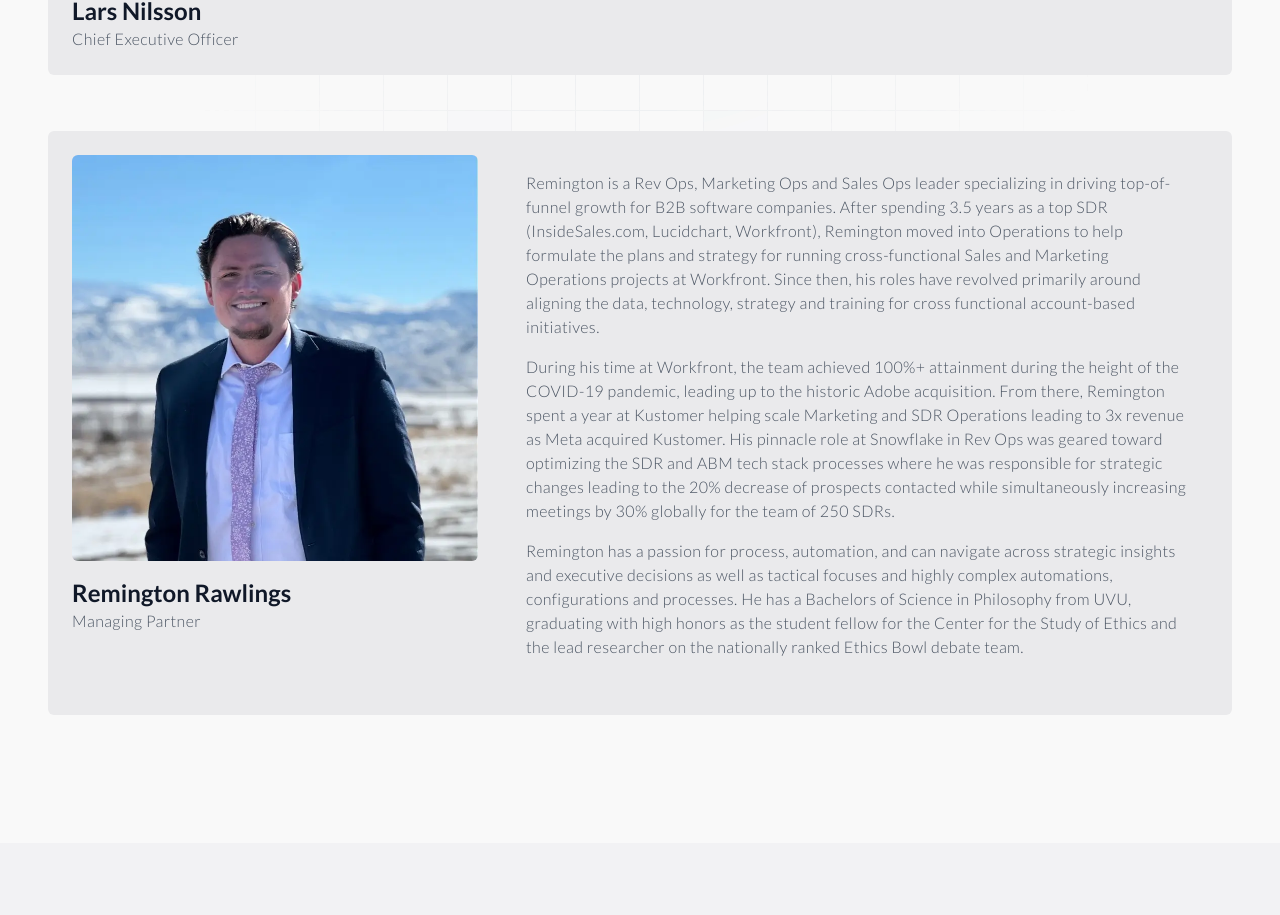
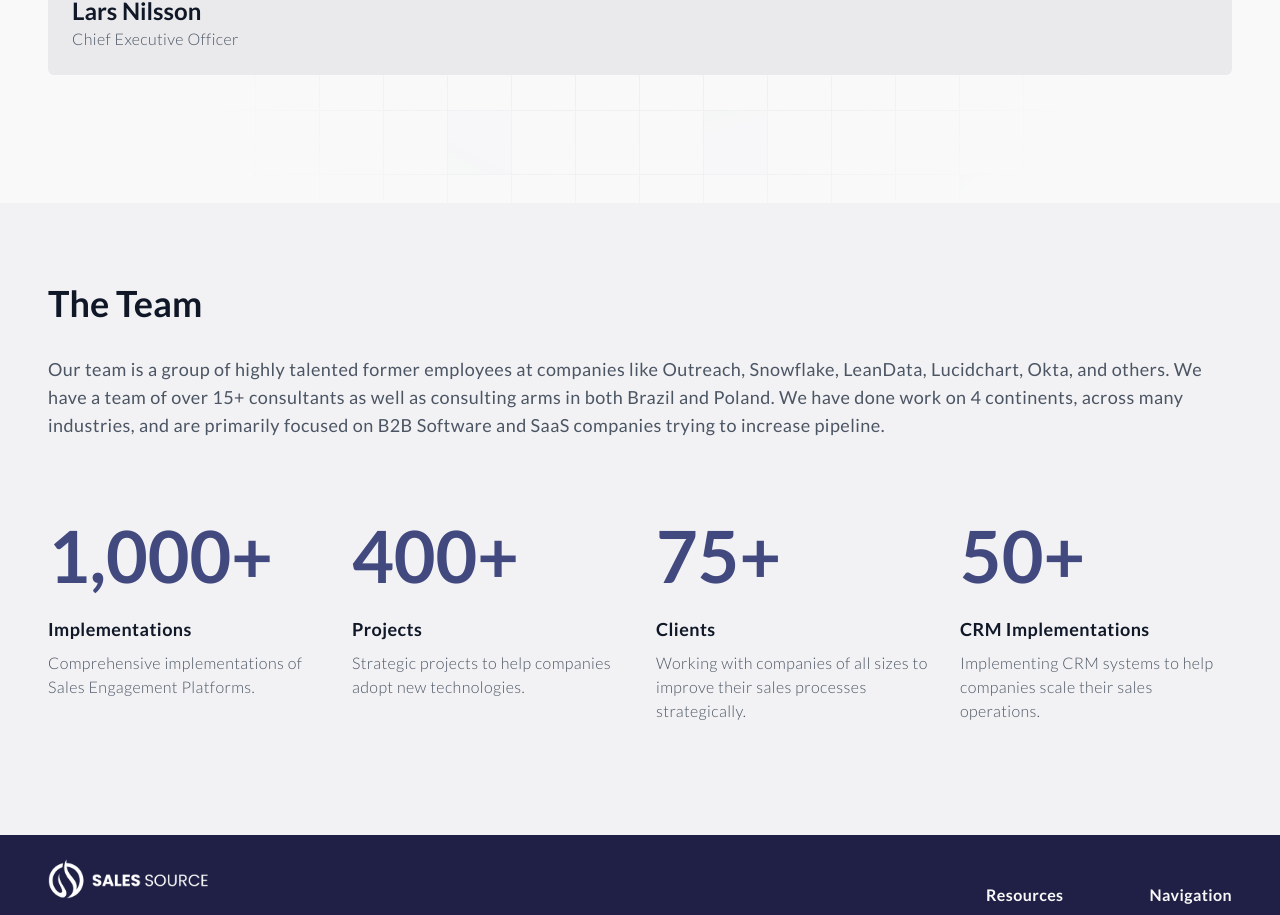
Before and after one commit to DonohooDev/sales-source, a SvelteKit app: page /about-us in a window 1280 px wide. Shown: the part 1059-1974 px from the top of the page. Built offline with nearby package versions, Linux system fonts and the light colour scheme.

Commit message:
Remove Remington from about us page

```diff
--- a/src/routes/about-us/+page.svelte
+++ b/src/routes/about-us/+page.svelte
@@ -145,7 +145,7 @@
                 </article>
             </li>
 
-            <li class="team-member">
+            <!-- <li class="team-member">
                 <article>
                     <div class="title">
                         <img
@@ -191,7 +191,7 @@
                         </p>
                     </div>
                 </article>
-            </li>
+            </li> -->
         </ul>
     </section>
 
```
